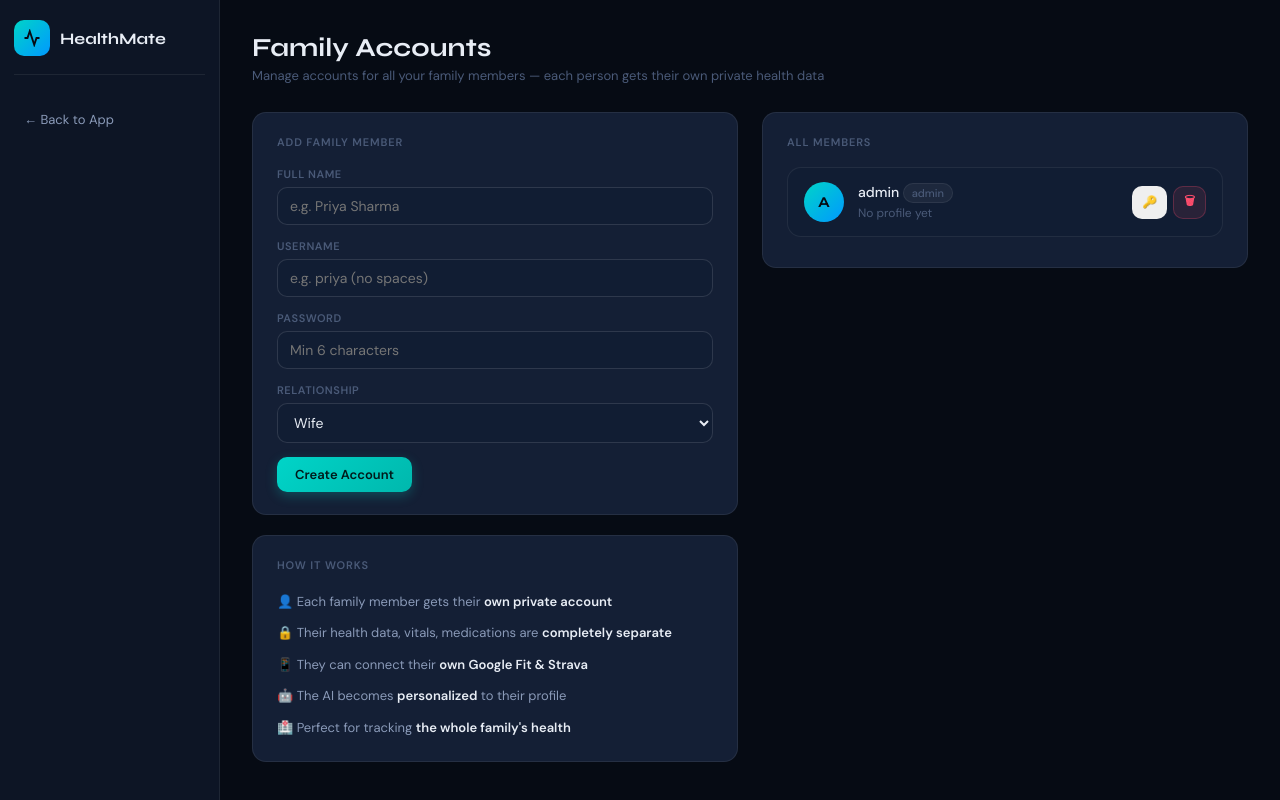
After one commit to prasannakrishnadaddala-beep/health-companion, a Flask app: page /register in a window 1280 px wide. The commit adds this page. Run offline with Flask 3, Linux system fonts and the light colour scheme; the visitor is signed in with stand-in values (Sample User, id 1); data comes from the database, SQL or seed files in the repository; parts of the project's set-up code (start-up, migrations or seed data) failed here and were passed over; some libraries are stand-ins or nearby versions.

Commit message:
Add files via upload

```diff
--- /dev/null
+++ b/templates/register.html
@@ -0,0 +1,199 @@
+<!DOCTYPE html>
+<html lang="en">
+<head>
+<meta charset="UTF-8">
+<meta name="viewport" content="width=device-width, initial-scale=1.0">
+<title>Family Accounts — HealthMate</title>
+<link href="https://fonts.googleapis.com/css2?family=DM+Sans:wght@300;400;500;600&family=Syne:wght@600;700&display=swap" rel="stylesheet">
+<style>
+:root {
+  --bg: #060b14; --bg2: #0d1525; --bg3: #111d33; --surface: #141f35;
+  --surface2: #1a2840; --border: rgba(255,255,255,0.07); --border2: rgba(255,255,255,0.12);
+  --text: #e8edf5; --text2: #8a9ab8; --text3: #4a5a78;
+  --accent: #00d4c8; --accent2: #0099ff; --danger: #ff4d6d; --success: #00e5a0; --warning: #ffb347;
+  --font: 'DM Sans', sans-serif; --display: 'Syne', sans-serif; --r: 10px; --r2: 14px;
+}
+* { box-sizing: border-box; margin: 0; padding: 0; }
+body { font-family: var(--font); background: var(--bg); color: var(--text); min-height: 100vh; }
+.shell { display: flex; min-height: 100vh; }
+.sidebar { width: 220px; background: var(--bg2); border-right: 1px solid var(--border); padding: 20px 14px; }
+.logo { display: flex; align-items: center; gap: 10px; margin-bottom: 28px; padding-bottom: 18px; border-bottom: 1px solid var(--border); }
+.logo-icon { width: 36px; height: 36px; border-radius: 10px; background: linear-gradient(135deg, var(--accent), var(--accent2)); display: flex; align-items: center; justify-content: center; }
+.logo-icon svg { width: 18px; height: 18px; }
+.logo-text { font-family: var(--display); font-size: 16px; font-weight: 700; }
+.back-btn { display: flex; align-items: center; gap: 8px; color: var(--text2); font-size: 13px; text-decoration: none; padding: 8px 10px; border-radius: var(--r); transition: all 0.15s; }
+.back-btn:hover { background: var(--surface); color: var(--text); }
+.main { flex: 1; padding: 32px; }
+.page-title { font-family: var(--display); font-size: 26px; font-weight: 700; margin-bottom: 4px; }
+.page-sub { font-size: 13px; color: var(--text3); margin-bottom: 28px; }
+.grid { display: grid; grid-template-columns: 1fr 1fr; gap: 24px; }
+.card { background: var(--surface); border: 1px solid var(--border); border-radius: var(--r2); padding: 22px 24px; }
+.card-title { font-size: 11px; font-weight: 600; color: var(--text3); text-transform: uppercase; letter-spacing: 0.08em; margin-bottom: 18px; }
+.form-group { margin-bottom: 14px; }
+.form-group label { display: block; font-size: 11px; font-weight: 600; color: var(--text3); margin-bottom: 6px; text-transform: uppercase; letter-spacing: 0.05em; }
+.form-group input, .form-group select { width: 100%; padding: 9px 12px; border: 1px solid var(--border2); border-radius: var(--r); background: var(--bg3); color: var(--text); font-size: 14px; font-family: var(--font); }
+.form-group input:focus, .form-group select:focus { outline: none; border-color: var(--accent); box-shadow: 0 0 0 3px rgba(0,212,200,0.1); }
+.form-group select option { background: var(--surface); }
+.btn { padding: 9px 18px; border-radius: var(--r); border: none; cursor: pointer; font-size: 13px; font-family: var(--font); font-weight: 600; transition: all 0.15s; }
+.btn-primary { background: linear-gradient(135deg, var(--accent), #00b8ad); color: #001a1a; box-shadow: 0 4px 12px rgba(0,212,200,0.25); }
+.btn-primary:hover { transform: translateY(-1px); box-shadow: 0 6px 20px rgba(0,212,200,0.4); }
+.btn-danger { background: rgba(255,77,109,0.1); color: var(--danger); border: 1px solid rgba(255,77,109,0.25); }
+.btn-danger:hover { background: rgba(255,77,109,0.2); }
+.btn-sm { padding: 5px 10px; font-size: 12px; }
+.alert { padding: 12px 14px; border-radius: var(--r); font-size: 13px; margin-bottom: 16px; }
+.alert-success { background: rgba(0,229,160,0.08); color: var(--success); border: 1px solid rgba(0,229,160,0.2); }
+.alert-error { background: rgba(255,77,109,0.08); color: var(--danger); border: 1px solid rgba(255,77,109,0.2); }
+.user-item { display: flex; align-items: center; gap: 14px; padding: 14px 16px; background: var(--bg3); border: 1px solid var(--border); border-radius: var(--r2); margin-bottom: 8px; }
+.avatar { width: 40px; height: 40px; border-radius: 50%; background: linear-gradient(135deg, var(--accent), var(--accent2)); display: flex; align-items: center; justify-content: center; font-weight: 700; font-size: 15px; color: var(--bg); flex-shrink: 0; font-family: var(--display); }
+.user-name { font-size: 14px; font-weight: 500; }
+.user-detail { font-size: 12px; color: var(--text3); margin-top: 2px; }
+.user-actions { margin-left: auto; display: flex; gap: 6px; }
+.badge { display: inline-block; padding: 2px 8px; border-radius: 20px; font-size: 11px; font-weight: 500; }
+.badge-admin { background: rgba(0,153,255,0.12); color: var(--accent2); border: 1px solid rgba(0,153,255,0.2); }
+.badge-member { background: rgba(255,255,255,0.05); color: var(--text3); border: 1px solid var(--border); }
+.divider { height: 1px; background: var(--border); margin: 16px 0; }
+.modal-overlay { display: none; position: fixed; inset: 0; background: rgba(0,0,0,0.7); z-index: 100; align-items: center; justify-content: center; }
+.modal-overlay.show { display: flex; }
+.modal { background: var(--surface); border: 1px solid var(--border2); border-radius: var(--r2); padding: 24px; width: 100%; max-width: 380px; }
+.modal-title { font-size: 16px; font-weight: 600; margin-bottom: 16px; }
+.modal-actions { display: flex; gap: 8px; justify-content: flex-end; margin-top: 16px; }
+</style>
+</head>
+<body>
+<div class="shell">
+  <div class="sidebar">
+    <div class="logo">
+      <div class="logo-icon">
+        <svg viewBox="0 0 24 24" fill="none" stroke="var(--bg)" stroke-width="2.5"><path d="M22 12h-4l-3 9L9 3l-3 9H2"/></svg>
+      </div>
+      <div class="logo-text">HealthMate</div>
+    </div>
+    <a href="/" class="back-btn">← Back to App</a>
+  </div>
+
+  <div class="main">
+    <div class="page-title">Family Accounts</div>
+    <div class="page-sub">Manage accounts for all your family members — each person gets their own private health data</div>
+
+    <div class="grid">
+      <!-- Create account -->
+      <div>
+        <div class="card">
+          <div class="card-title">Add Family Member</div>
+          {% if error %}<div class="alert alert-error">❌ {{ error }}</div>{% endif %}
+          {% if success %}<div class="alert alert-success">✅ {{ success }}</div>{% endif %}
+          <form method="POST" action="/register">
+            <div class="form-group"><label>Full Name</label><input type="text" name="full_name" placeholder="e.g. Priya Sharma" required></div>
+            <div class="form-group"><label>Username</label><input type="text" name="username" placeholder="e.g. priya (no spaces)" required></div>
+            <div class="form-group"><label>Password</label><input type="password" name="password" placeholder="Min 6 characters" required></div>
+            <div class="form-group"><label>Relationship</label>
+              <select name="role">
+                <option value="wife">Wife</option>
+                <option value="husband">Husband</option>
+                <option value="child">Child</option>
+                <option value="parent">Parent</option>
+                <option value="sibling">Sibling</option>
+                <option value="other">Other</option>
+              </select>
+            </div>
+            <button type="submit" class="btn btn-primary">Create Account</button>
+          </form>
+        </div>
+
+        <div class="card" style="margin-top:20px">
+          <div class="card-title">How it works</div>
+          <div style="font-size:13px;color:var(--text2);line-height:1.8">
+            <div style="margin-bottom:8px">👤 Each family member gets their <strong style="color:var(--text)">own private account</strong></div>
+            <div style="margin-bottom:8px">🔒 Their health data, vitals, medications are <strong style="color:var(--text)">completely separate</strong></div>
+            <div style="margin-bottom:8px">📱 They can connect their <strong style="color:var(--text)">own Google Fit & Strava</strong></div>
+            <div style="margin-bottom:8px">🤖 The AI becomes <strong style="color:var(--text)">personalized</strong> to their profile</div>
+            <div>🏥 Perfect for tracking <strong style="color:var(--text)">the whole family's health</strong></div>
+          </div>
+        </div>
+      </div>
+
+      <!-- Members list -->
+      <div>
+        <div class="card">
+          <div class="card-title">All Members</div>
+          <div id="membersList">
+            <div style="color:var(--text3);font-size:13px">Loading…</div>
+          </div>
+        </div>
+      </div>
+    </div>
+  </div>
+</div>
+
+<!-- Reset password modal -->
+<div class="modal-overlay" id="resetModal">
+  <div class="modal">
+    <div class="modal-title">Reset Password</div>
+    <div class="form-group">
+      <label>Username</label>
+      <input type="text" id="resetUsername" readonly style="opacity:0.6">
+    </div>
+    <div class="form-group">
+      <label>New Password</label>
+      <input type="password" id="resetNewPw" placeholder="Min 6 characters">
+    </div>
+    <div class="modal-actions">
+      <button class="btn" onclick="closeReset()">Cancel</button>
+      <button class="btn btn-primary" onclick="doReset()">Reset Password</button>
+    </div>
+  </div>
+</div>
+
+<script>
+async function loadMembers() {
+  const res = await fetch('/api/users');
+  const users = await res.json();
+  const el = document.getElementById('membersList');
+  if (!users.length) { el.innerHTML = '<p style="color:var(--text3);font-size:13px">No accounts yet.</p>'; return; }
+  el.innerHTML = users.map(u => {
+    const initials = (u.full_name || u.username).split(' ').map(w=>w[0]).join('').slice(0,2).toUpperCase();
+    const details = [u.gender, u.age ? u.age+'y' : null, u.weight_kg ? u.weight_kg+'kg' : null].filter(Boolean).join(' · ');
+    return `<div class="user-item">
+      <div class="avatar">${initials}</div>
+      <div style="flex:1">
+        <div class="user-name">${u.full_name || u.username} <span class="badge badge-member">${u.username}</span></div>
+        <div class="user-detail">${details || 'No profile yet'}</div>
+        ${u.health_goals ? `<div class="user-detail" style="margin-top:2px">🎯 ${u.health_goals}</div>` : ''}
+      </div>
+      <div class="user-actions">
+        <button class="btn btn-sm" onclick="openReset('${u.username}')">🔑</button>
+        <button class="btn btn-danger btn-sm" onclick="deleteUser('${u.username}')">🗑</button>
+      </div>
+    </div>`;
+  }).join('');
+}
+
+function openReset(username) {
+  document.getElementById('resetUsername').value = username;
+  document.getElementById('resetNewPw').value = '';
+  document.getElementById('resetModal').classList.add('show');
+}
+function closeReset() { document.getElementById('resetModal').classList.remove('show'); }
+
+async function doReset() {
+  const username = document.getElementById('resetUsername').value;
+  const pw = document.getElementById('resetNewPw').value;
+  if (pw.length < 6) { alert('Password must be at least 6 characters'); return; }
+  const res = await fetch(`/api/users/${username}/reset-password`, {method:'POST',headers:{'Content-Type':'application/json'},body:JSON.stringify({password:pw})});
+  const d = await res.json();
+  if (d.status === 'ok') { alert(`✅ Password reset for ${username}`); closeReset(); }
+  else alert('❌ ' + d.error);
+}
+
+async function deleteUser(username) {
+  if (!confirm(`Delete account for "${username}"? All their health data will be permanently deleted.`)) return;
+  const res = await fetch(`/api/users/${username}/delete`, {method:'POST'});
+  const d = await res.json();
+  if (d.status === 'ok') loadMembers();
+  else alert('❌ ' + d.error);
+}
+
+loadMembers();
+</script>
+</body>
+</html>
```
Also changed, not shown: templates/index.html (+59 -5 lines), templates/login.html (+39 -41 lines).
